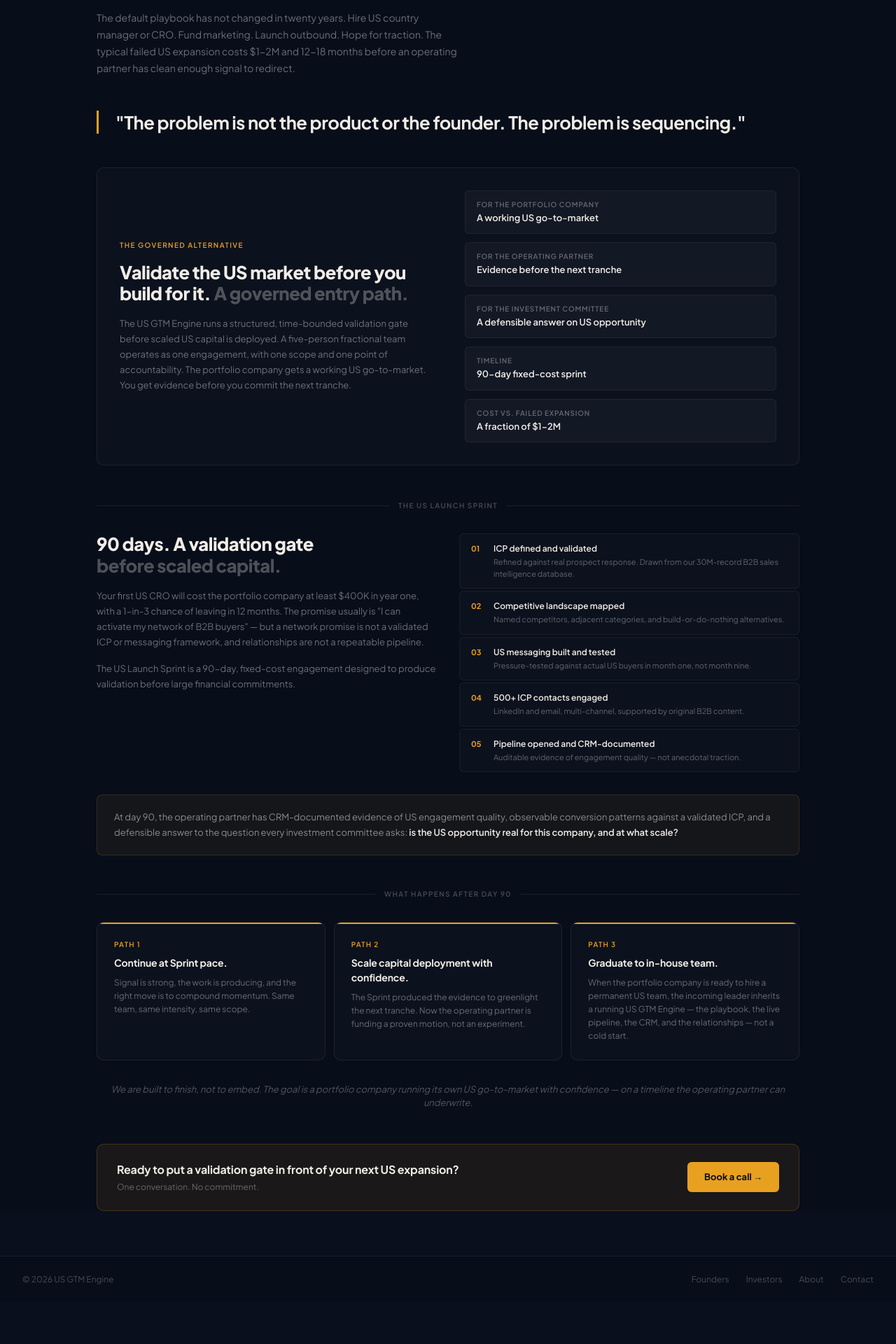
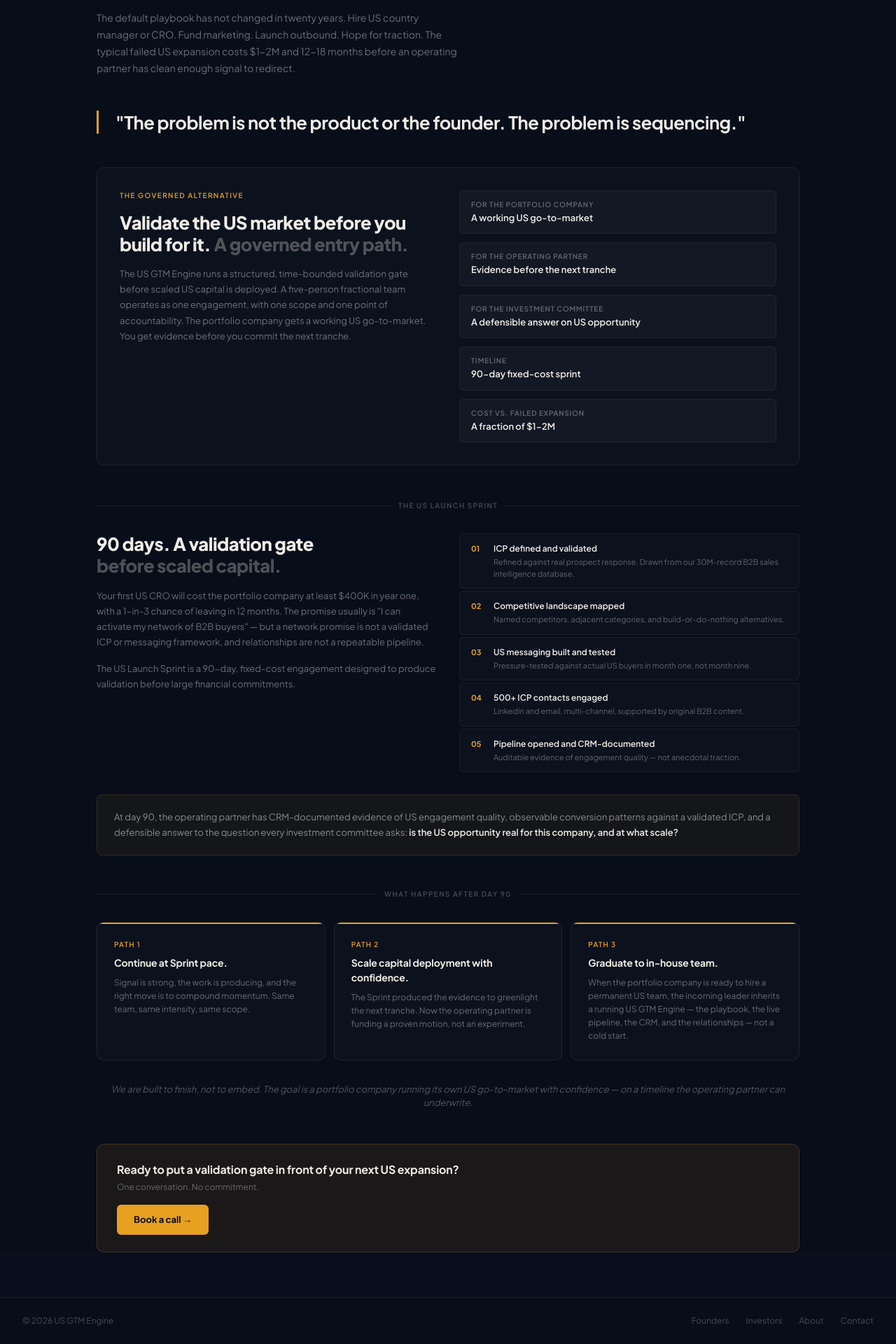
Before and after one commit to meetjohnsong/us-gtm-engine-v2, a Next.js app: page /investors in a window 1280 px wide. Shown: the part 242-2162 px from the top of the page at 70% size. Before the commit the page ends 2103 px from the top, so only its background shows below. Built offline with nearby package versions, Linux system fonts and the light colour scheme.

Commit message:
Fix investors page mobile layout

```diff
--- a/app/investors/page.tsx
+++ b/app/investors/page.tsx
@@ -28,7 +28,7 @@ export default function InvestorsPage() {
 
       {/* Governed Alternative */}
       <section style={{margin:'0 48px 2px',backgroundColor:'rgba(255,255,255,0.02)',border:'1px solid rgba(255,255,255,0.07)',borderRadius:'10px',padding:'32px'}}>
-        <div style={{display:'grid',gridTemplateColumns:'1fr 1fr',gap:'48px',alignItems:'center'}}>
+        <div style={{display:'grid',gridTemplateColumns:'repeat(auto-fit, minmax(280px, 1fr))',gap:'32px',alignItems:'start'}}>
           <div>
             <p style={{color:'#e8a020',fontSize:'10px',fontWeight:'600',letterSpacing:'0.14em',textTransform:'uppercase',marginBottom:'16px'}}>The governed alternative</p>
             <h2 style={{color:'#f0ede6',fontSize:'clamp(1.4rem,2vw,1.8rem)',fontWeight:'800',lineHeight:'1.2',letterSpacing:'-0.02em',marginBottom:'16px'}}>
@@ -63,7 +63,7 @@ export default function InvestorsPage() {
           <div style={{flex:1,height:'1px',background:'rgba(255,255,255,0.07)'}}></div>
         </div>
 
-        <div style={{display:'grid',gridTemplateColumns:'1fr 1fr',gap:'32px',marginBottom:'32px'}}>
+        <div style={{display:'grid',gridTemplateColumns:'repeat(auto-fit, minmax(280px, 1fr))',gap:'32px',marginBottom:'32px'}}>
           <div>
             <h2 style={{color:'#f0ede6',fontSize:'clamp(1.4rem,2vw,1.8rem)',fontWeight:'800',lineHeight:'1.2',letterSpacing:'-0.02em',marginBottom:'16px'}}>
               90 days. A validation gate<br/><span style={{color:'rgba(240,237,230,0.3)'}}>before scaled capital.</span>
@@ -109,7 +109,7 @@ export default function InvestorsPage() {
           <div style={{flex:1,height:'1px',background:'rgba(255,255,255,0.07)'}}></div>
         </div>
 
-        <div style={{display:'grid',gridTemplateColumns:'1fr 1fr 1fr',gap:'12px',marginBottom:'32px'}}>
+        <div style={{display:'grid',gridTemplateColumns:'repeat(auto-fit, minmax(260px, 1fr))',gap:'12px',marginBottom:'32px'}}>
           {[
             {path:'Path 1',title:'Continue at Sprint pace.',body:'Signal is strong, the work is producing, and the right move is to compound momentum. Same team, same intensity, same scope.'},
             {path:'Path 2',title:'Scale capital deployment with confidence.',body:'The Sprint produced the evidence to greenlight the next tranche. Now the operating partner is funding a proven motion, not an experiment.'},
@@ -128,7 +128,7 @@ export default function InvestorsPage() {
       </section>
 
       {/* CTA */}
-      <section style={{margin:'0 48px 64px',backgroundColor:'rgba(232,160,32,0.08)',border:'1px solid rgba(232,160,32,0.2)',borderRadius:'10px',padding:'24px 28px',display:'flex',alignItems:'center',justifyContent:'space-between'}}>
+      <section style={{margin:'0 48px 64px',backgroundColor:'rgba(232,160,32,0.08)',border:'1px solid rgba(232,160,32,0.2)',borderRadius:'10px',padding:'24px 28px',display:'flex',flexDirection:'column',alignItems:'flex-start',gap:'16px'}}>
         <div>
           <div style={{color:'#f0ede6',fontSize:'16px',fontWeight:'700',letterSpacing:'-0.01em',marginBottom:'4px'}}>Ready to put a validation gate in front of your next US expansion?</div>
           <div style={{color:'rgba(255,255,255,0.35)',fontSize:'12px'}}>One conversation. No commitment.</div>
```
